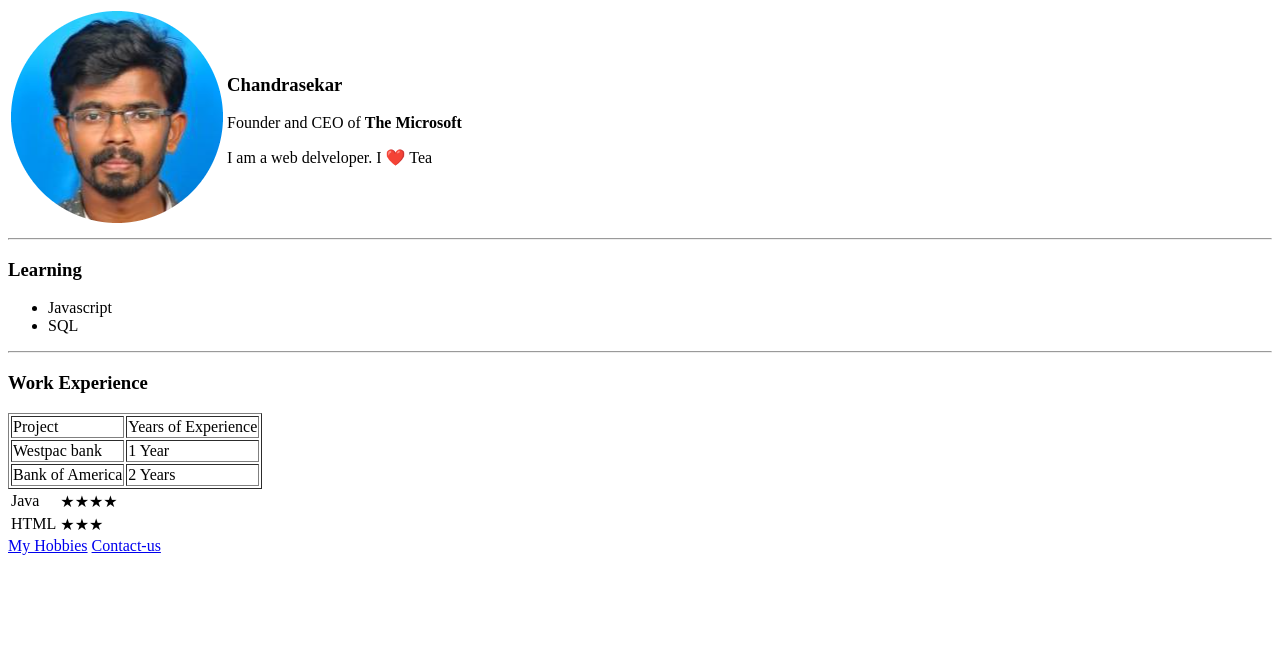
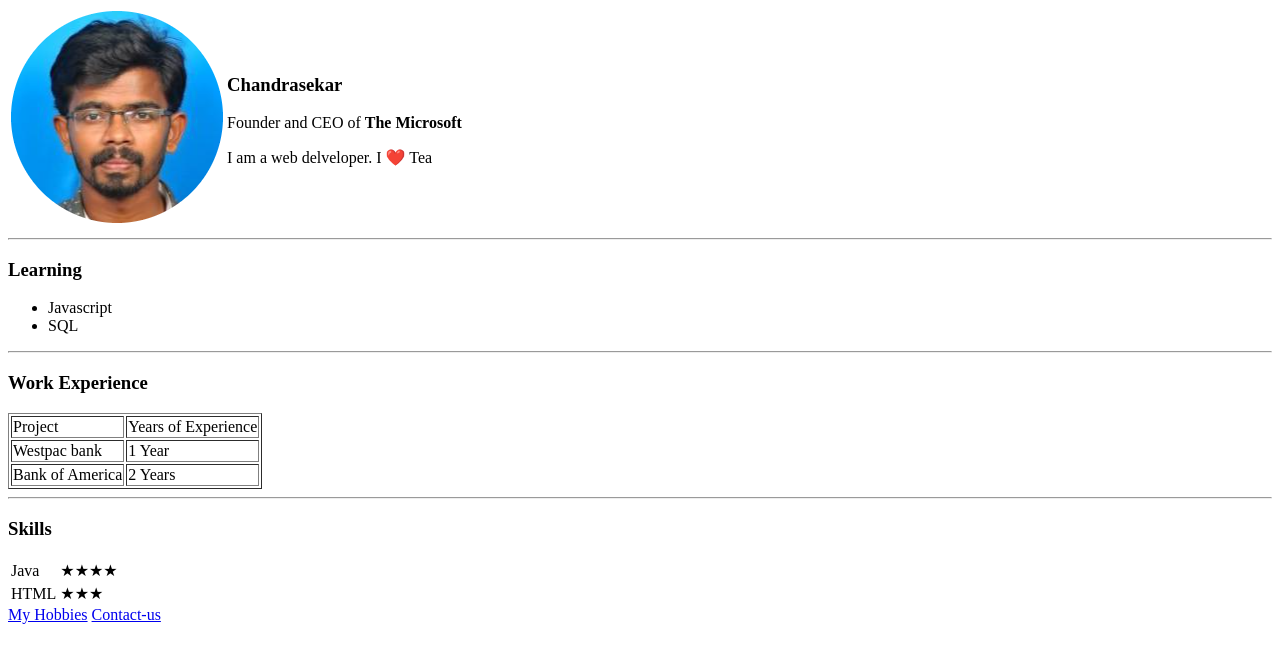
Before and after one commit to Chandrasekar12345/CV, a plain HTML site: page index.html in a window 1280 px wide. Drawn offline with Linux system fonts and the light colour scheme.

Commit message:
Update index.html

```diff
--- a/index.html
+++ b/index.html
@@ -57,6 +57,8 @@
                 </tr>
             </tbody>
         </table>
+        <hr>
+        <h3>Skills</h3>
         <table>
         <tr>
             <td>
```
